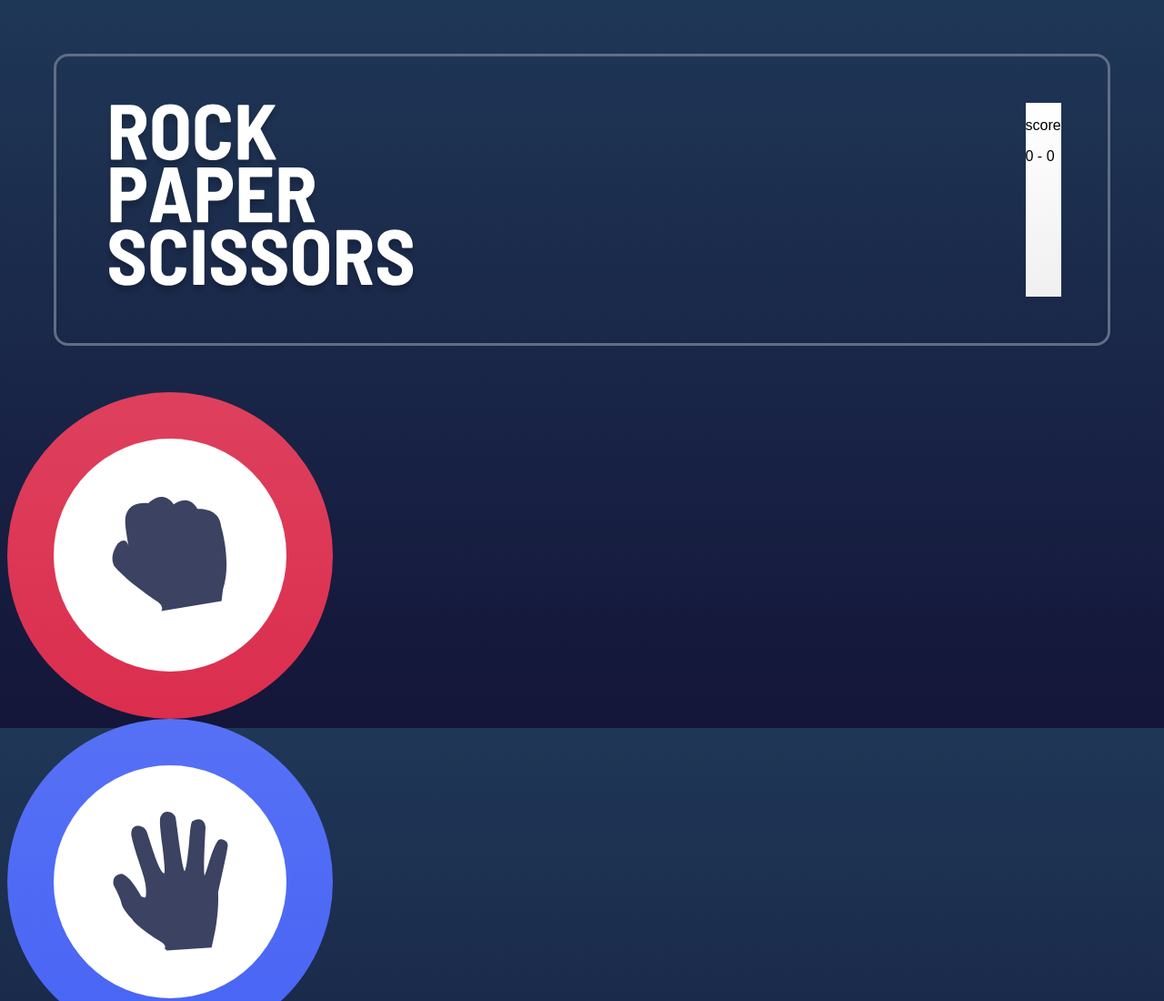
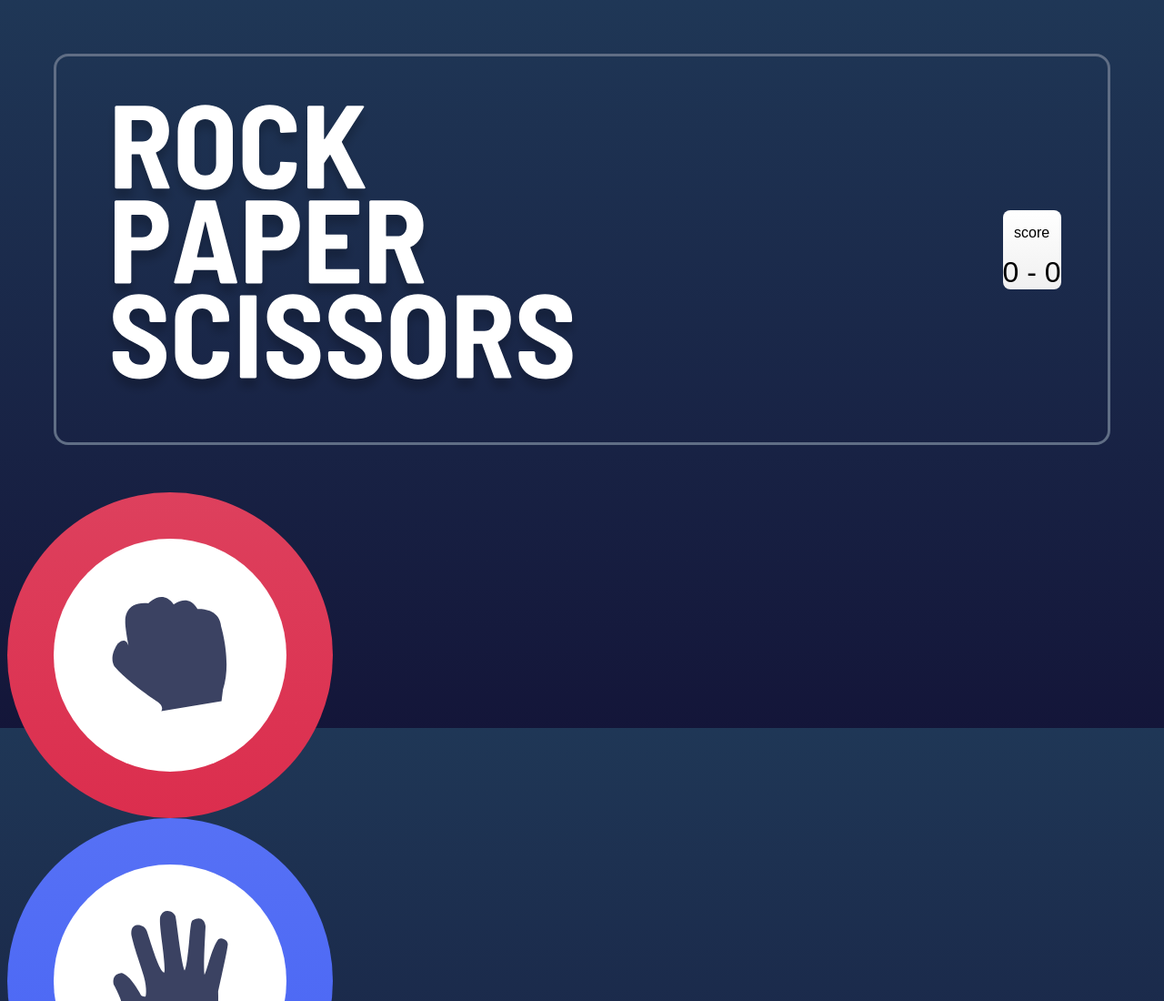
Before and after one commit to Z0ul0u25/FeM-RockPaperScissors, a plain HTML site: page index.html in a window 1280 px wide. Shown: the top 1100 px of the page at 91% size. Drawn offline with Linux system fonts and the light colour scheme; a web font is replaced by a local one.

Commit message:
ajust scoreboard

```diff
--- a/index.html
+++ b/index.html
@@ -18,7 +18,7 @@
       <img src="./images/logo.svg" alt="Rock Paper Scissors Logo">
       <div>
         <p>score</p>
-        <p><span>0</span> - <span>0</span></p>
+        <p id="score"><span>0</span> - <span>0</span></p>
       </div>
 
   </header>
--- a/scss/style.scss
+++ b/scss/style.scss
@@ -2,7 +2,7 @@
 
 @font-face {
 	font-family: Barlow;
-	src: url(https://fonts.google.com/specimen/Barlow+Semi+Condensed);
+	src        : url(https://fonts.google.com/specimen/Barlow+Semi+Condensed);
 }
 
 html {
@@ -13,8 +13,8 @@ html {
 }
 
 body {
-	background: linear-gradient($backgroud-gradient);
-	display: flex;
+	background    : linear-gradient($backgroud-gradient);
+	display       : flex;
 	flex-direction: column;
 
 	@media (min-width=600px) {
@@ -23,23 +23,37 @@ body {
 }
 
 header {
-	display: flex;
-	flex-direction: row;
+	display        : flex;
+	flex-direction : row;
 	justify-content: space-between;
+	align-items    : center;
 
-	margin: 4vw;
-	padding: 4vw;
-	border: 3px solid hsl(217, 16%, 45%);
+	margin       : 4vw;
+	padding      : 4vw;
+	border       : 3px solid hsl(217, 16%, 45%);
 	border-radius: 1pc;
 
-	img{
-		width: 33%;
-		height: 33%;
+	img {
+		width : 50%;
+		height: 50%;
 	}
 
-	div{
+	div {
+		//scoreboard
+		display: flex;
+		flex-direction: column;
+		text-align: center;
+
+		border-radius: 0.5pc;
+
 		background: linear-gradient(#fff, #f0f0f0);
+
+		#score {
+			font-size: 2rem;
+			margin   : 0;
+		}
 	}
+
 }
 
 footer {
@@ -75,6 +89,7 @@ footer {
 
 	&.rock {
 		background: linear-gradient($rock-gradient);
+
 		div {
 			background-image: url("../images/icon-rock.svg");
 		}
@@ -90,6 +105,7 @@ footer {
 
 	&.scissors {
 		background: linear-gradient($scissors-gradient);
+
 		div {
 			background-image: url("../images/icon-scissors.svg");
 		}
@@ -97,6 +113,7 @@ footer {
 
 	&.lizard {
 		background: linear-gradient($lizard-gradient);
+
 		div {
 			background-image: url("../images/icon-lizard.svg");
 		}
@@ -104,6 +121,7 @@ footer {
 
 	&.spock {
 		background: linear-gradient($spock-gradient);
+
 		div {
 			background-image: url("../images/icon-spock.svg");
 		}
```
Also changed, not shown: css/style.min.css.
